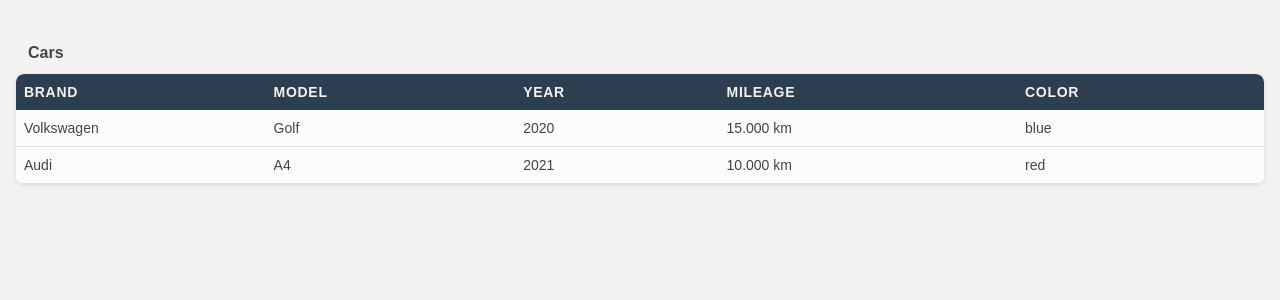
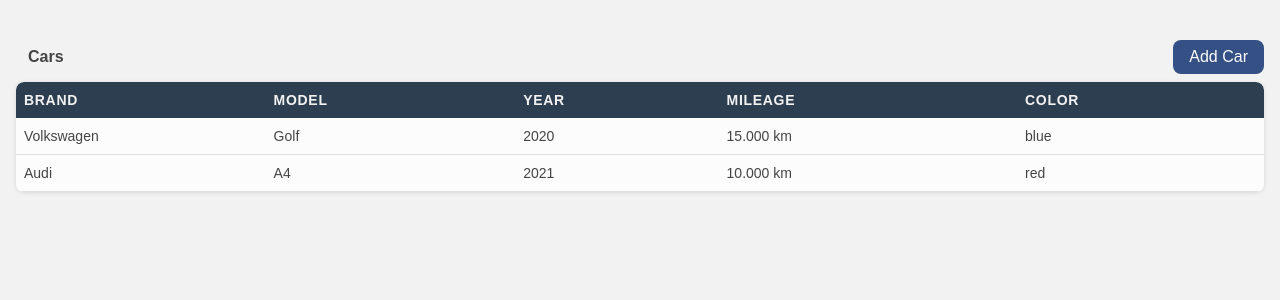
Before and after one commit to vicentel89/vw-react-challenge, a Next.js app: page / in a window 1280 px wide. Shown: the top 300 px of the page. Built offline with nearby package versions, Linux system fonts and the light colour scheme; data requests are answered from the project's data file.

Commit message:
Create button component

```diff
--- a/src/app/(cars)/_components/CarTable.tsx
+++ b/src/app/(cars)/_components/CarTable.tsx
@@ -1,5 +1,6 @@
 "use client";
 
+import Button from "@/app/_common/components/Button/Button";
 import Table, { TableColumn } from "@/app/_common/components/Table/Table";
 
 import useCars from "../_api/useCars";
@@ -26,6 +27,7 @@
       columns={columns}
       data={formatCarsData(cars || [])}
       caption="Cars"
+      actions={<Button size="md">Add Car</Button>}
       emptyFallback="No cars available"
       errorFallback="Error loading cars. Please try again."
       isLoading={isLoading}
--- /dev/null
+++ b/src/app/_common/components/Button/Button.module.css
@@ -0,0 +1,95 @@
+.button {
+  display: inline-flex;
+  align-items: center;
+  justify-content: center;
+  border: none;
+  border-radius: var(--radius-sm);
+  font-family: var(--font-family-interactive);
+  font-weight: var(--font-weight-medium);
+  cursor: pointer;
+  transition: all 0.2s ease-in-out;
+  text-decoration: none;
+  white-space: nowrap;
+
+  &:focus-visible {
+    outline: 2px solid var(--color-brand-500);
+    outline-offset: 2px;
+  }
+
+  &:disabled {
+    cursor: not-allowed;
+    opacity: 0.5;
+  }
+}
+
+/* Variants */
+.primary {
+  background-color: var(--color-brand-500);
+  color: var(--color-neutral-50);
+
+  &:hover:not(:disabled) {
+    background-color: var(--color-brand-600);
+  }
+
+  &:active:not(:disabled) {
+    background-color: var(--color-brand-700);
+  }
+}
+
+.secondary {
+  background-color: var(--color-neutral-200);
+  color: var(--color-neutral-900);
+
+  &:hover:not(:disabled) {
+    background-color: var(--color-neutral-300);
+  }
+
+  &:active:not(:disabled) {
+    background-color: var(--color-neutral-400);
+  }
+}
+
+.outline {
+  background-color: transparent;
+  color: var(--color-brand-500);
+  border: 1px solid var(--color-brand-500);
+
+  &:hover:not(:disabled) {
+    background-color: var(--color-brand-50);
+    border-color: var(--color-brand-600);
+    color: var(--color-brand-600);
+  }
+
+  &:active:not(:disabled) {
+    background-color: var(--color-brand-100);
+    border-color: var(--color-brand-700);
+    color: var(--color-brand-700);
+  }
+}
+
+/* Sizes */
+.sm {
+  padding: var(--spacing-xs) var(--spacing-sm);
+  font-size: var(--font-size-sm);
+  min-height: var(--size-sm);
+}
+
+.md {
+  padding: var(--spacing-sm) var(--spacing-lg);
+  font-size: var(--font-size-md);
+  min-height: var(--size-md);
+}
+
+.lg {
+  padding: var(--spacing-md) var(--spacing-xl);
+  font-size: var(--font-size-lg);
+  min-height: var(--size-lg);
+}
+
+.disabled {
+  &:hover,
+  &:active,
+  &:focus {
+    transform: none;
+  }
+}
--- /dev/null
+++ b/src/app/_common/components/Button/Button.tsx
@@ -0,0 +1,35 @@
+import clsx from "clsx";
+import { ButtonHTMLAttributes, ReactNode } from "react";
+
+import styles from "./Button.module.css";
+
+interface ButtonProps extends ButtonHTMLAttributes<HTMLButtonElement> {
+  children: ReactNode;
+  variant?: "primary" | "secondary" | "outline";
+  size?: "sm" | "md" | "lg";
+}
+
+export default function Button({
+  children,
+  variant = "primary",
+  size = "md",
+  className,
+  disabled = false,
+  ...rest
+}: ButtonProps) {
+  return (
+    <button
+      className={clsx(
+        styles.button,
+        styles[variant],
+        styles[size],
+        disabled && styles.disabled,
+        className
+      )}
+      disabled={disabled}
+      {...rest}
+    >
+      {children}
+    </button>
+  );
+}
--- a/src/app/_common/components/Table/Table.module.css
+++ b/src/app/_common/components/Table/Table.module.css
@@ -28,8 +28,19 @@
   }
 }
 
+.header {
+  display: flex;
+  justify-content: space-between;
+  align-items: center;
+  padding-block: var(--spacing-sm);
+}
+
+.actions {
+  margin-left: auto;
+}
+
 .caption {
-  padding: var(--spacing-md);
+  padding-inline: var(--spacing-md);
   font-size: var(--font-size-md);
   font-weight: var(--font-weight-semibold);
   text-align: left;
--- a/src/app/_common/components/Table/Table.tsx
+++ b/src/app/_common/components/Table/Table.tsx
@@ -8,6 +8,7 @@
   columns: TableColumn[];
   data: Record<string, ReactNode>[];
   caption?: string;
+  actions?: ReactNode;
   className?: string;
   emptyFallback?: ReactNode;
   errorFallback?: ReactNode;
@@ -51,6 +52,7 @@
   columns,
   data,
   caption,
+  actions,
   className,
   emptyFallback = "No data available",
   errorFallback = "An error occurred",
@@ -62,11 +64,14 @@
 
   return (
     <div className={clsx(styles.tableContainer, className)}>
-      {caption && (
-        <div id={captionId} className={styles.caption}>
-          {caption}
-        </div>
-      )}
+      <div className={styles.header}>
+        {caption && (
+          <div id={captionId} className={styles.caption}>
+            {caption}
+          </div>
+        )}
+        {actions && <div className={styles.actions}>{actions}</div>}
+      </div>
       <div className={styles.tableWrapper}>
         <table
           className={styles.table}
--- a/src/app/globals.css
+++ b/src/app/globals.css
@@ -82,6 +82,17 @@
   --spacing-xl: calc(24rem / 16);
   --spacing-2xl: calc(32rem / 16);
 
+  /* Sizes */
+  --size-2xs: calc(12rem / 16);
+  --size-xs: calc(16rem / 16);
+  --size-sm: calc(20rem / 16);
+  --size-md: calc(24rem / 16);
+  --size-lg: calc(28rem / 16);
+  --size-xl: calc(32rem / 16);
+  --size-2xl: calc(40rem / 16);
+  --size-3xl: calc(48rem / 16);
+  --size-4xl: calc(56rem / 16);
+
   /* Radius */
   --radius-xs: calc(4rem / 16);
   --radius-sm: calc(8rem / 16);
```
